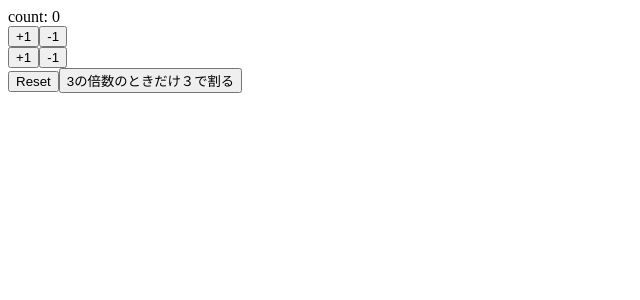
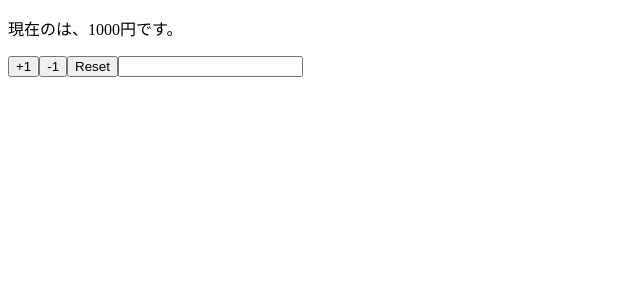
Before and after one commit to ta21no/ta21no-react-hooks-101, a React (Create React App) app: page / in a window 1280 px wide. Shown: the top 300 px of the page, without its empty margins (0-640 px from the left). Built offline with nearby package versions, Linux system fonts and the light colour scheme.

Commit message:
implement component using multiple states

```diff
--- a/src/App.js
+++ b/src/App.js
@@ -1,35 +1,29 @@
 import React, { useState } from 'react';
 
-const App = () => {
-  const [count, setCount] = useState(0);
+const App = props => {
 
-  const increment = () => setCount(count + 1);
-  const decrement = () => setCount(count - 1);
+  const [name, setName] = useState(props.name);
+  const [price, setPrice] = useState(props.price);
 
-  const increment2 = () => setCount(previousCount => previousCount + 1);
-  const decrement2 = () => setCount(previousCount => previousCount - 1);
-  const reset = () => setCount(0);
-  const devide3 = () => setCount(previoutCount =>
-    (previoutCount % 3 === 0) ? previoutCount / 3 : previoutCount
-  );
+  const reset = () => {
+    setPrice(props.price);
+    setName(props.name);
+  };
 
   return (
       <>
-        <div>count: {count}</div>
-        <div>
-          <button onClick={increment}>+1</button>
-          <button onClick={decrement}>-1</button>
-        </div>
-        <div>
-          <button onClick={increment2}>+1</button>
-          <button onClick={decrement2}>-1</button>
-        </div>
-        <div>
-          <button onClick={reset}>Reset</button>
-          <button onClick={devide3}>3の倍数のときだけ３で割る</button>
-        </div>
+        <p>現在の{name}は、{price}円です。</p>
+        <button onClick={() => setPrice(price + 1)}>+1</button>
+        <button onClick={() => setPrice(price - 1)}>-1</button>
+        <button onClick={reset}>Reset</button>
+        <input type="text" value={name} onChange={e => setName(e.target.value)}/>
       </>
   );
 };
 
+App.defaultProps = {
+  name: '',
+  price: 1000
+};
+
 export default App;
```
